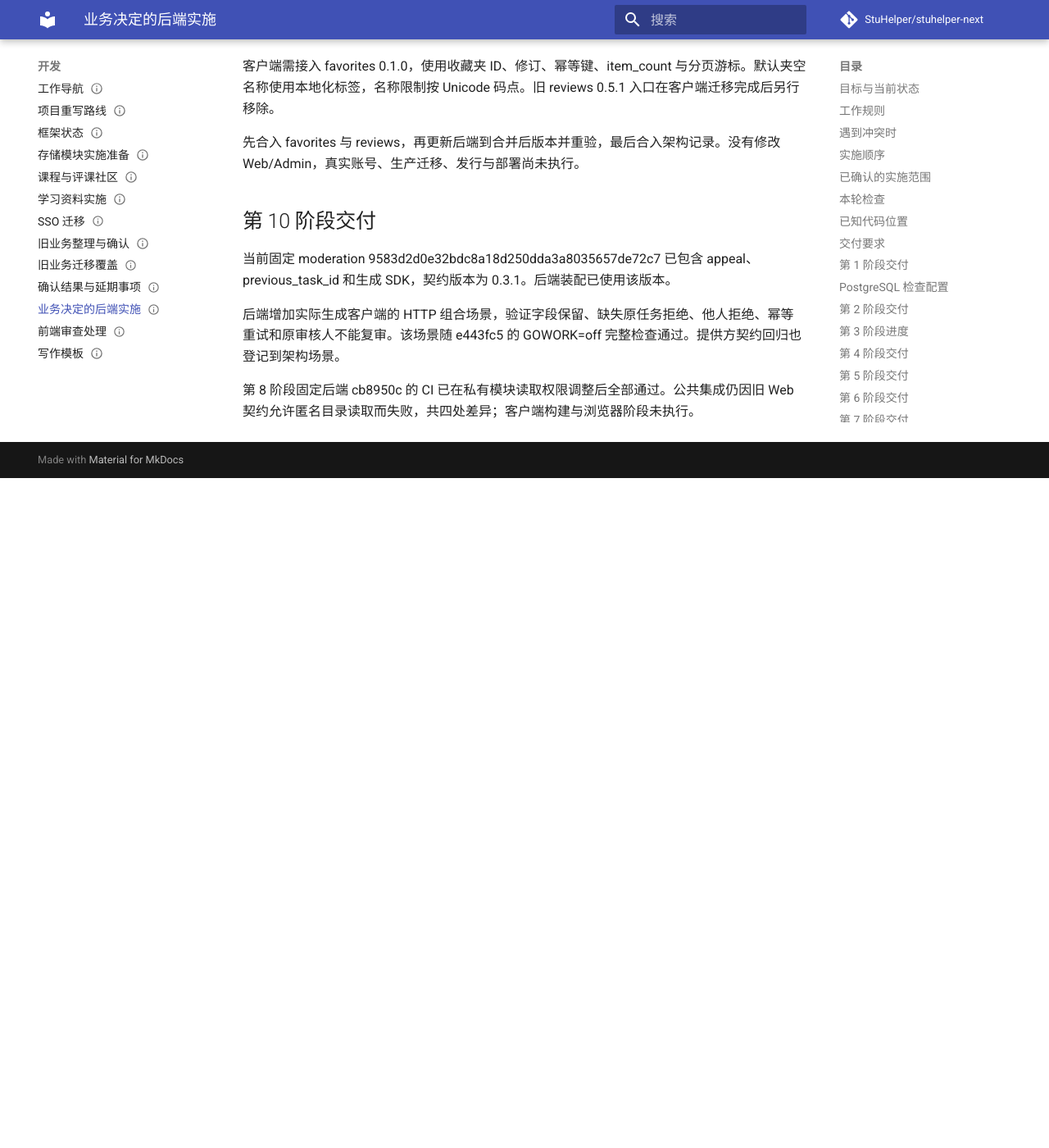
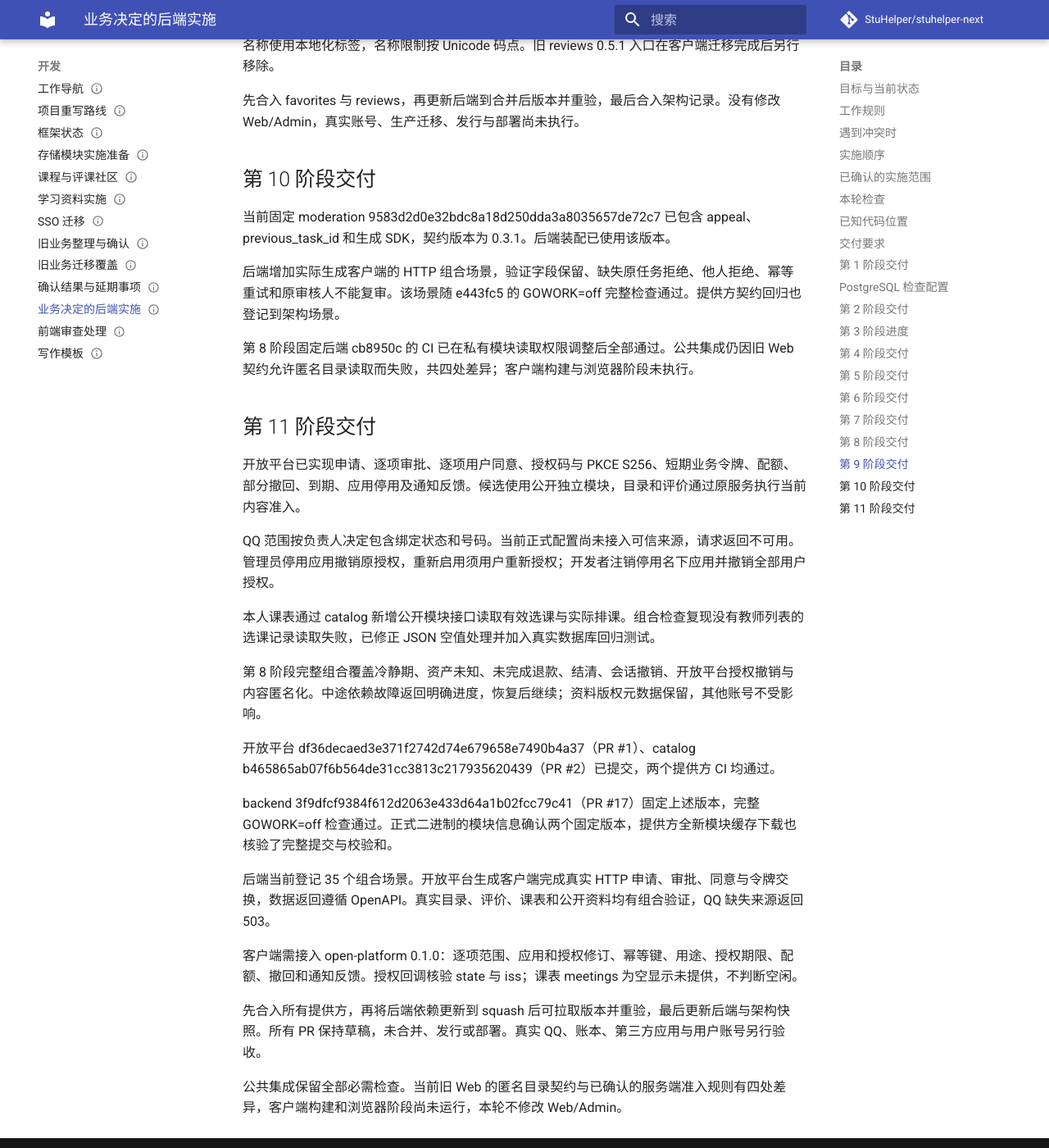
Before and after one commit to StuHelper/stuhelper-next, an MkDocs documentation site: the page built from docs/development/backend-decisions.md, in a window 1280 px wide and 1400 px high, scrolled down 9511 px. Shown: the whole window at 82% size. Built offline with MkDocs 1.6.1 and Material for MkDocs 9.7.7, drawn with Linux system fonts in a browser that asks for light colours; comment, search, counter and statistics services are not loaded; before the commit the page ends 10094 px from its top, so only the background shows below that; some of the changed text lies outside the part shown.

Commit message:
docs(open-platform): record complete backend candidate and verification boundaries

```diff
--- a/docs/development/backend-decisions.md
+++ b/docs/development/backend-decisions.md
@@ -10,9 +10,9 @@
 
 本主题列出 2026-11-01 前端审查后需要后端完成的工作，由 Codex 负责实施。规则以[确认结果](business-decisions.md)和各规格为准，本主题只说明范围、顺序和完成条件。
 
-当前进度：第 1 至 7 阶段已实现并形成候选提交，已通过模块检查、真实 PostgreSQL、后端组合及 GOWORK=off 检查。范围包括教师认证、内容准入、本人记录、文件访问、公开主页和本人实名脱敏。
+当前进度：第 1 至 11 阶段的约定后端范围均已形成候选，已通过模块检查、真实 PostgreSQL、后端组合及 GOWORK=off 检查。Web/Admin 接入、真实账号、生产迁移与部署分别待验收。
 
-第 8 阶段流程与提供方已实现并通过候选工作区检查，正式固定依赖检查通过。授权撤销需在第 11 阶段装配。第 9、10 阶段已实现并通过固定依赖检查，第 11 阶段待实施。第 8 阶段仅实现注销所需的资产核对与结清接口，无法核实时禁止完成注销，其他账务功能延后。
+第 8 阶段只实现注销所需的资产核对与结清接口，完整账务功能延后。真实账本未接入时禁止完成注销。第 11 阶段 QQ 范围已有接口与校验，可信绑定来源尚未接入，当前返回不可用。
 
 ## 工作规则
 
@@ -205,7 +205,7 @@
 
 先合入 profiles 与 verification，再更新 backend 到合并后可拉取版本并重验，最后合入 backend 和架构记录。头像与公开关联内容列表未包含在本阶段。真实账号、Web/Admin 和生产迁移未验收，不合并、不发行、不部署。
 
-## 第 8 阶段进度
+## 第 8 阶段交付
 
 注销申请明确确认积分处置，7 天内可撤销，截止后由当前管理员处理。资产核实前保留使用能力，结清后停止普通访问。流程持久保存资产、会话、授权和内容进度，故障后继续原操作。
 
@@ -213,7 +213,7 @@
 
 profiles、billing、reviews、resources 和后端候选工作区已通过真实 PostgreSQL 检查。覆盖时间边界、并发重试、未知结算结果、本人及管理员隔离、会话撤销、延迟回调和公开匿名化。后端 GOWORK=off 完整检查通过，私有 billing 候选通过空模块缓存下载核验。CI 结果随实际提交查询。
 
-真实账务来源未接入，不能完成真实账号结清。业务授权撤销端口等待第 11 阶段，缺失时明确阻止继续处理。Web/Admin、真实账号与生产迁移未验收。
+真实账务来源未接入，不能完成真实账号结清。业务授权撤销已在第 11 阶段装配，并通过完整模块组合验证。Web/Admin、真实账号与生产迁移未验收。
 
 候选提交：profiles 36ae2136670e0c284ba0e51623746dac9c7e9349，billing 82dd3633f0c119e6d79d819c106d8ce2e452f651（PR #7）。
 
@@ -240,3 +240,25 @@
 后端增加实际生成客户端的 HTTP 组合场景，验证字段保留、缺失原任务拒绝、他人拒绝、幂等重试和原审核人不能复审。该场景随 e443fc5 的 GOWORK=off 完整检查通过。提供方契约回归也登记到架构场景。
 
 第 8 阶段固定后端 cb8950c 的 CI 已在私有模块读取权限调整后全部通过。公共集成仍因旧 Web 契约允许匿名目录读取而失败，共四处差异；客户端构建与浏览器阶段未执行。
+
+## 第 11 阶段交付
+
+开放平台已实现申请、逐项审批、逐项用户同意、授权码与 PKCE S256、短期业务令牌、配额、部分撤回、到期、应用停用及通知反馈。候选使用公开独立模块，目录和评价通过原服务执行当前内容准入。
+
+QQ 范围按负责人决定包含绑定状态和号码。当前正式配置尚未接入可信来源，请求返回不可用。管理员停用应用撤销原授权，重新启用须用户重新授权；开发者注销停用名下应用并撤销全部用户授权。
+
+本人课表通过 catalog 新增公开模块接口读取有效选课与实际排课。组合检查复现没有教师列表的选课记录读取失败，已修正 JSON 空值处理并加入真实数据库回归测试。
+
+第 8 阶段完整组合覆盖冷静期、资产未知、未完成退款、结清、会话撤销、开放平台授权撤销与内容匿名化。中途依赖故障返回明确进度，恢复后继续；资料版权元数据保留，其他账号不受影响。
+
+开放平台 df36decaed3e371f2742d74e679658e7490b4a37（PR #1）、catalog b465865ab07f6b564de31cc3813c217935620439（PR #2）已提交，两个提供方 CI 均通过。
+
+backend 3f9dfcf9384f612d2063e433d64a1b02fcc79c41（PR #17）固定上述版本，完整 GOWORK=off 检查通过。正式二进制的模块信息确认两个固定版本，提供方全新模块缓存下载也核验了完整提交与校验和。
+
+后端当前登记 35 个组合场景。开放平台生成客户端完成真实 HTTP 申请、审批、同意与令牌交换，数据返回遵循 OpenAPI。真实目录、评价、课表和公开资料均有组合验证，QQ 缺失来源返回 503。
+
+客户端需接入 open-platform 0.1.0：逐项范围、应用和授权修订、幂等键、用途、授权期限、配额、撤回和通知反馈。授权回调核验 state 与 iss；课表 meetings 为空显示未提供，不判断空闲。
+
+先合入所有提供方，再将后端依赖更新到 squash 后可拉取版本并重验，最后更新后端与架构快照。所有 PR 保持草稿，未合并、发行或部署。真实 QQ、账本、第三方应用与用户账号另行验收。
+
+公共集成保留全部必需检查。当前旧 Web 的匿名目录契约与已确认的服务端准入规则有四处差异，客户端构建和浏览器阶段尚未运行，本轮不修改 Web/Admin。
--- a/docs/spec/my-courses.md
+++ b/docs/spec/my-courses.md
@@ -1,7 +1,7 @@
 ---
 type: spec
 status: Accepted
-updated: 2026-10-25
+updated: 2026-11-01
 ---
 
 # 我的课程与课表
@@ -32,3 +32,9 @@
 ## 配置与后续事项
 
 学校按实际接入能力开放，同步频率由后台配置。日历格式、提醒提前量与课表冲突的界面呈现由实现设计按已确认业务规则确定。
+
+## 当前模块查询
+
+catalog 的 MySchedule 只投影本人有效选课记录对应的排课，批量查询课程名称和教学班排课。没有教师列表的历史记录仍可读取。每页最多 100 个选课记录和 1000 个排课，不截断返回部分结果。
+
+该模块接口供开放平台等已完成本人授权的调用方使用，当前学校导入记录继续作为来源。个人日程的手动编辑、日历导出和提醒仍按本规格另行实现。
--- a/docs/spec/open-platform.md
+++ b/docs/spec/open-platform.md
@@ -22,11 +22,15 @@
 
 ## 信息范围
 
-可申请学生认证状态、所属学校、QQ 绑定、个人资料、课表、目录和公开评价，各项分别审批，用户逐项授权。不开放证件、认证材料或钱包原始记录。目录和公开评价还要求授权用户当前通过内容准入。权限使用稳定标识，字段说明在接口定义时确定。已登录开发者可提交应用申请，管理员审核用途和信息范围，用户逐项同意。授权期限与调用配额由后台配置，收费方案独立延期。
+可申请学生认证状态、所属学校、QQ 绑定、个人资料、课表、目录和公开评价，各项分别审批，用户逐项授权。不开放证件、认证材料或钱包原始记录。目录和公开评价还要求授权用户当前通过内容准入。权限使用稳定标识，字段由当前 OpenAPI 定义。已登录开发者可提交应用申请，管理员审核用途和信息范围，用户逐项同意。授权期限与调用配额由后台配置，收费方案独立延期。
+
+QQ 绑定授权包含绑定状态和已绑定的 QQ 号码，必须来自可核验的绑定来源。来源未接入或故障时返回不可用。
 
 ## 管理与用户界面
 
-开发者可以查看应用接入状态和获批范围；管理员处理应用申请；用户在授权页理解用途，在已授权应用列表查看和取消授权。应用停用、用户撤回或授权到期后停止相应查询。
+开发者可以查看应用接入状态和获批范围；管理员处理应用申请；用户在授权页理解用途，在已授权应用列表查看和取消授权。应用停用、用户撤回或授权到期后停止相应查询。管理员停用应用时撤销原授权，重新启用后需要用户重新授权，旧访问令牌不能恢复。
+
+开发者注销业务账号时停用其名下应用并撤销全部用户授权，重新接入交由管理员处理。
 
 第三方需停止使用相关已取得数据，并按约定删除，协议明确依法必须保留的例外。平台记录通知与应用反馈的处理结果，不能把通知已送达等同于第三方已实际完成删除。
 
@@ -43,3 +47,32 @@
 ## 配置与后续事项
 
 接入、授权、初始字段和撤回后的处理规则已确认。商业收费由项目负责人明确延期。具体接口字段和配额配置在实现时按上述范围定义。
+
+## 接口与数据投影
+
+| 稳定范围 | 返回字段 | 提供方 |
+| --- | --- | --- |
+| student_status | 当前是否具有学生校园资格、评估时间 | verification |
+| schools | 当前有效资格所属学校 ID 与名称 | verification |
+| qq_binding | 绑定状态、已绑定号码 | 可信 QQ 绑定提供方 |
+| profile | 公开资料 ID、昵称与简介 | profiles |
+| schedule | 本人有效选课 ID、课程、学期、教学班、已知排课与来源更新时间 | catalog |
+| catalog | 当前可见目录的 ID、名称及目录字段 | catalog |
+| public_reviews | 当前可见评价正文、目标、评分与发布时间 | reviews |
+
+课表返回当前导入来源提供的排课，未提供时 meetings 为空，不能据此判断用户空闲。个人日程编辑和日历导出不在本次开放平台实现中。QQ 未接入可信来源时返回 503，不返回伪造的未绑定状态。
+
+业务令牌只关联授权用户，不接受目标账号参数。目录和公开评价读取前由提供方检查当前准入，其他范围继续执行各自归属与账号状态检查。响应只含当前请求的单个范围，不夹带证件、实名脱敏值或内部身份键。
+
+授权请求绑定用户、应用修订、精确 HTTPS 回调、逐项范围、state 和 PKCE S256。授权码单次使用且有效 60 秒。后台设置授权期限、令牌期限和 UTC 日配额，访问令牌最长一小时，不发行刷新令牌。
+
+每账号最多 100 个应用和 100 个未过期的待决定授权请求。列表每页最多 100 条，通知每批最多 100 条。业务查询在提供方调用前后重查授权，撤回后丢弃已经取得但尚未返回的数据。
+
+应用凭据仅首次轮换返回，数据库只保存哈希。已停用应用仍可用凭据读取停止使用通知并回报处理结果，业务令牌不会恢复。通知的 seen_at 和第三方声明分别记录。
+
+| 补充场景 | 预期结果 |
+| --- | --- |
+| OP-06：读取期间撤回授权 | 已取得的数据不返回，旧令牌后续继续被拒绝 |
+| OP-07：停用后重新批准应用 | 旧授权不恢复，用户重新逐项授权 |
+| OP-08：开发者完成业务账号注销 | 名下应用停用，所有用户授给这些应用的权限停止使用，通知继续处理 |
+| OP-09：第三方回报删除结果 | 保存 received、deleted 或法定保留理由，区别于通知读取记录 |
--- a/mani.yaml
+++ b/mani.yaml
@@ -113,6 +113,11 @@
       - backend
       - code
       - public
+  open-platform:
+    path: workspace/open-platform
+    url: https://github.com/StuHelper/stuhelper-open-platform.git
+    branch: develop
+    tags: [backend, code, public]
   favorites:
     path: workspace/favorites
     url: https://github.com/StuHelper/stuhelper-favorites.git
```
Also changed, not shown: workspace.lock.json (+7 -2 lines), 1 other file.
